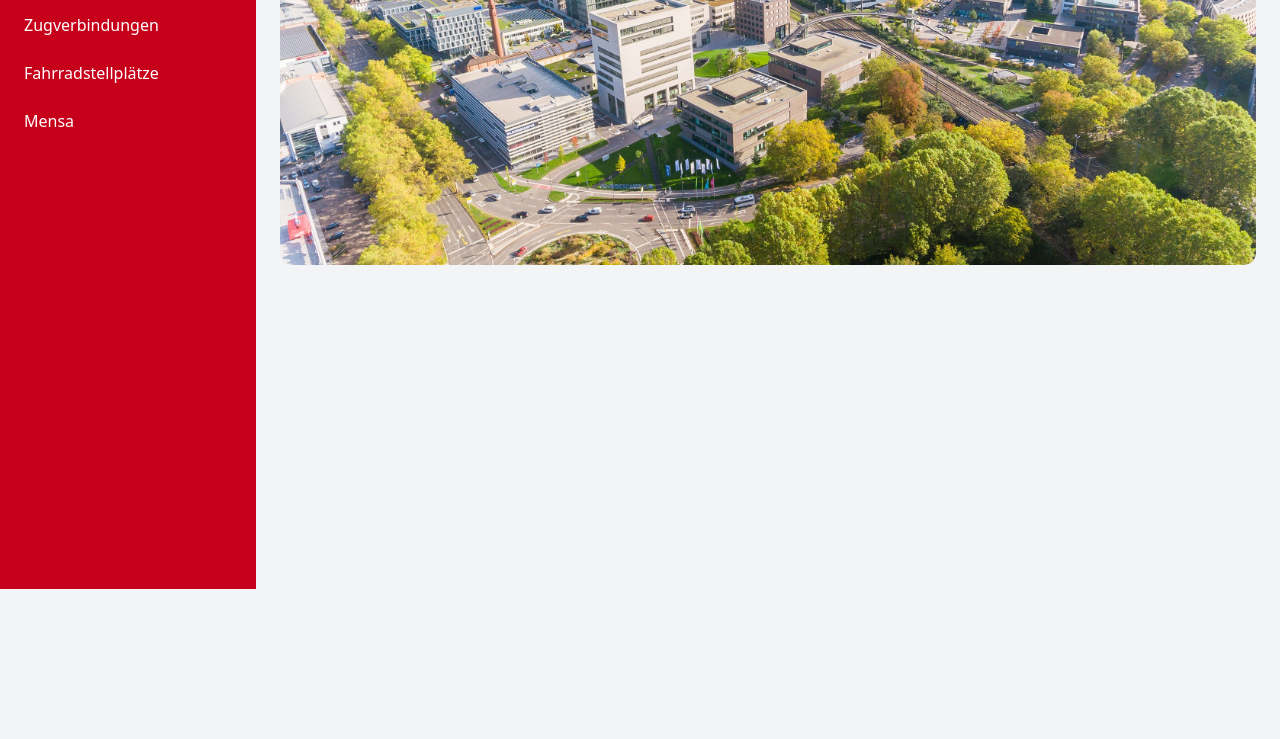
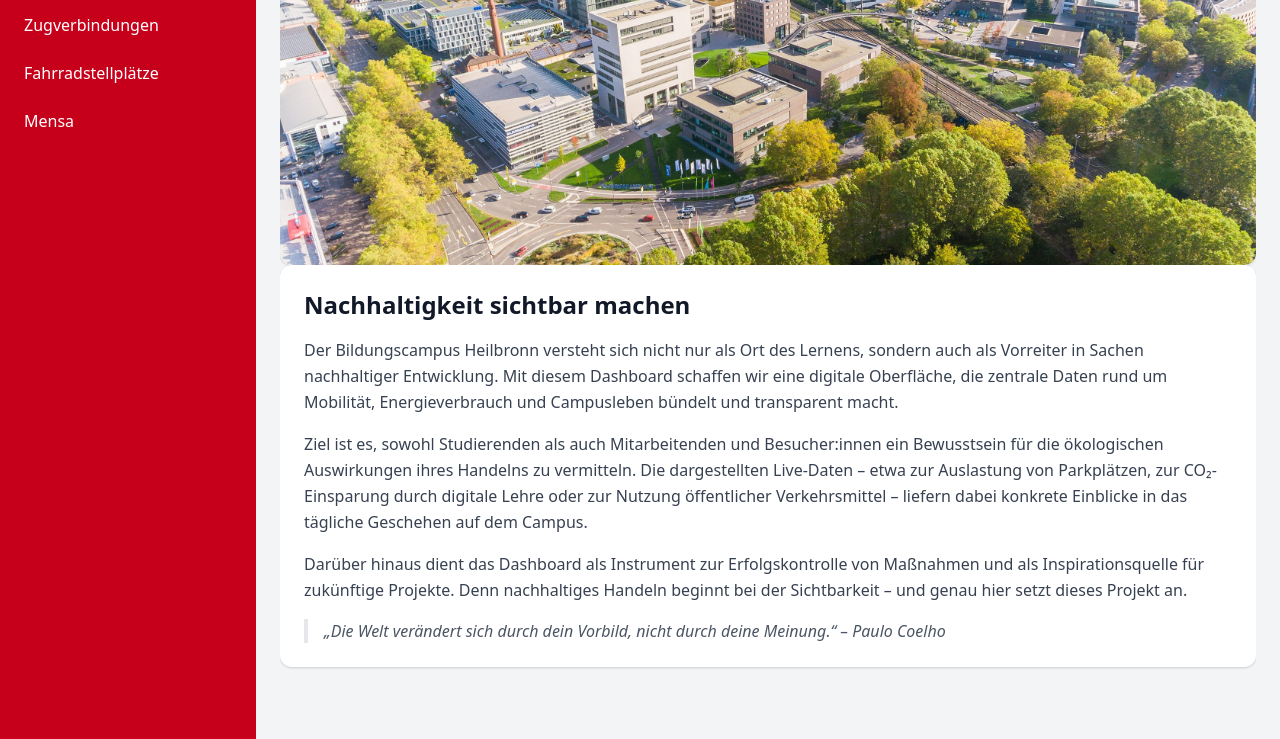
Before and after one commit to Excause/nachhaltigkeit-dashboard, a plain HTML site: page index.html in a window 1280 px wide. Shown: the part 211-950 px from the top of the page. Before the commit the page ends 800 px from the top, so only its background shows below. Drawn offline with nearby package versions, Linux system fonts and the light colour scheme.

Commit message:
Startseite ergänzt

```diff
--- a/index.html
+++ b/index.html
@@ -38,6 +38,22 @@
       <h2 class="text-4xl font-extrabold">BILDUNGSCAMPUS</h2>
       <p class="text-xl font-medium">Dieter Schwarz Stiftung</p>
     </div>
+    <div class="bg-white p-6 rounded-xl shadow mb-6 space-y-4">
+  <h2 class="text-2xl font-bold">Nachhaltigkeit sichtbar machen</h2>
+  <p class="text-gray-700 leading-relaxed">
+    Der Bildungscampus Heilbronn versteht sich nicht nur als Ort des Lernens, sondern auch als Vorreiter in Sachen nachhaltiger Entwicklung. Mit diesem Dashboard schaffen wir eine digitale Oberfläche, die zentrale Daten rund um Mobilität, Energieverbrauch und Campusleben bündelt und transparent macht.
+  </p>
+  <p class="text-gray-700 leading-relaxed">
+    Ziel ist es, sowohl Studierenden als auch Mitarbeitenden und Besucher:innen ein Bewusstsein für die ökologischen Auswirkungen ihres Handelns zu vermitteln. Die dargestellten Live-Daten – etwa zur Auslastung von Parkplätzen, zur CO₂-Einsparung durch digitale Lehre oder zur Nutzung öffentlicher Verkehrsmittel – liefern dabei konkrete Einblicke in das tägliche Geschehen auf dem Campus.
+  </p>
+  <p class="text-gray-700 leading-relaxed">
+    Darüber hinaus dient das Dashboard als Instrument zur Erfolgskontrolle von Maßnahmen und als Inspirationsquelle für zukünftige Projekte. Denn nachhaltiges Handeln beginnt bei der Sichtbarkeit – und genau hier setzt dieses Projekt an.
+  </p>
+  <blockquote class="border-l-4 border-dhbw-red pl-4 italic text-gray-600">
+    „Die Welt verändert sich durch dein Vorbild, nicht durch deine Meinung.“ – Paulo Coelho
+  </blockquote>
+</div>
+
   </div>
 </section>
 
```
